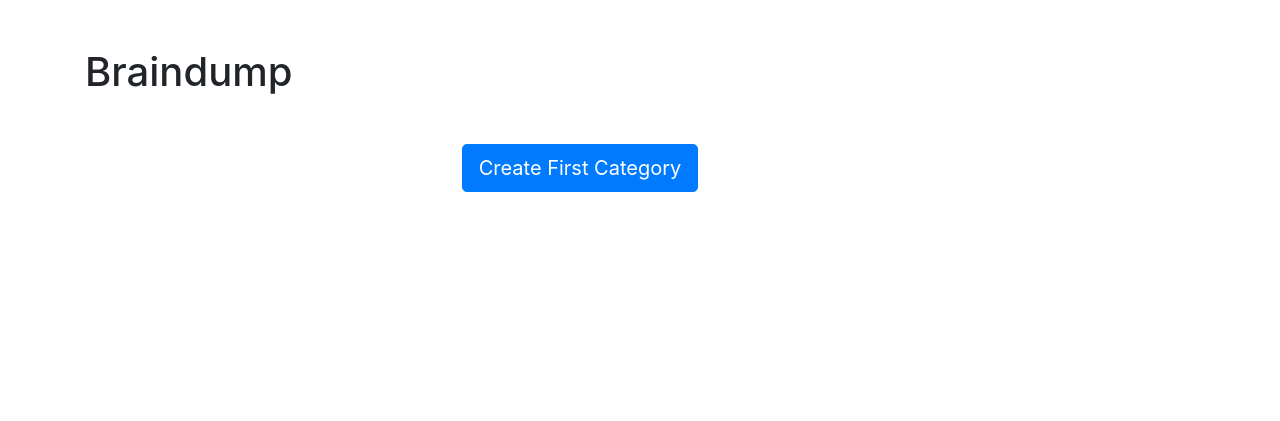
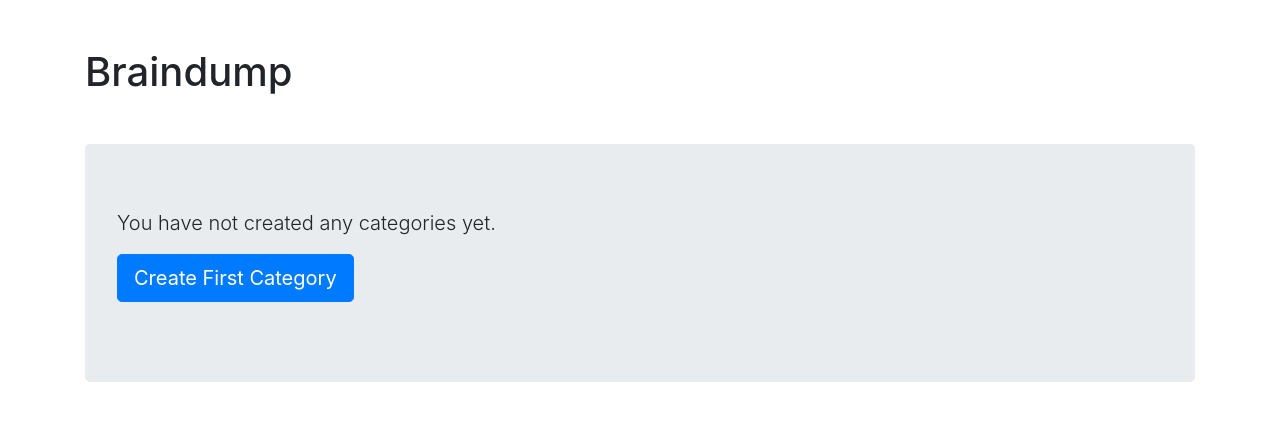
Before and after one commit to joeig/memodrop, a Django app: page /braindump/ in a window 1280 px wide. Shown: the part 56-477 px from the top of the page. Run offline with Django 3.2, Linux system fonts and the light colour scheme; a user stored in the database is signed in; data that the repository does not hold is empty; parts of the project's set-up code (start-up, migrations or seed data) failed here and were passed over; some libraries are stand-ins or nearby versions.

Commit message:
Better "first steps" teasers

```diff
--- a/braindump/templates/braindump/braindump_index.html
+++ b/braindump/templates/braindump/braindump_index.html
@@ -22,9 +22,11 @@
                     </div>
                     <div class="btn-group my-2">
                         {% if category.cards.all|length == 0 %}
-                        <a href="{% url 'card-create' %}?category={{ category.pk }}" class="btn btn-outline-secondary"
+                            <a href="{% url 'card-create' %}?category={{ category.pk }}"
+                               class="btn btn-outline-secondary"
                                title="Create the first card in this category">Create First Card</a>
-                        <button type="button" class="btn btn-outline-secondary dropdown-toggle" data-toggle="dropdown"
+                            <button type="button" class="btn btn-outline-secondary dropdown-toggle"
+                                    data-toggle="dropdown"
                                     aria-haspopup="true" aria-expanded="false"></button>
                         {% else %}
                             <a href="{% url 'braindump-session' category.pk %}" class="btn btn-outline-primary"
@@ -43,14 +45,18 @@
                                title="Edit this category">Update Category</a>
                         </div>
                     </div>
-                <p class="card-text"><small class="text-muted">Last session {{ category.last_interaction|timesince }} ago</small></p>
+                    <p class="card-text">
+                        <small class="text-muted">Last session {{ category.last_interaction|timesince }} ago</small>
+                    </p>
                 </div>
             </div>
-        {% empty %}
-            <div class="clearfix"></div>
-            <p>&nbsp;</p>
+        {% endfor %}
+    </div>
+    {% if category_list|length == 0 %}
+        <div class="jumbotron">
+            <p class="lead">You have not created any categories yet.</p>
             <p><a href="{% url 'category-create' %}" class="btn btn-primary btn-lg" title="Create the first category">Create
                 First Category</a></p>
-        {% endfor %}
         </div>
+    {% endif %}
 {% endblock %}
```
Also changed, not shown: categories/templates/categories/category_detail.html (+4 -6 lines). Lines whose indentation alone changed are shown as unchanged.
